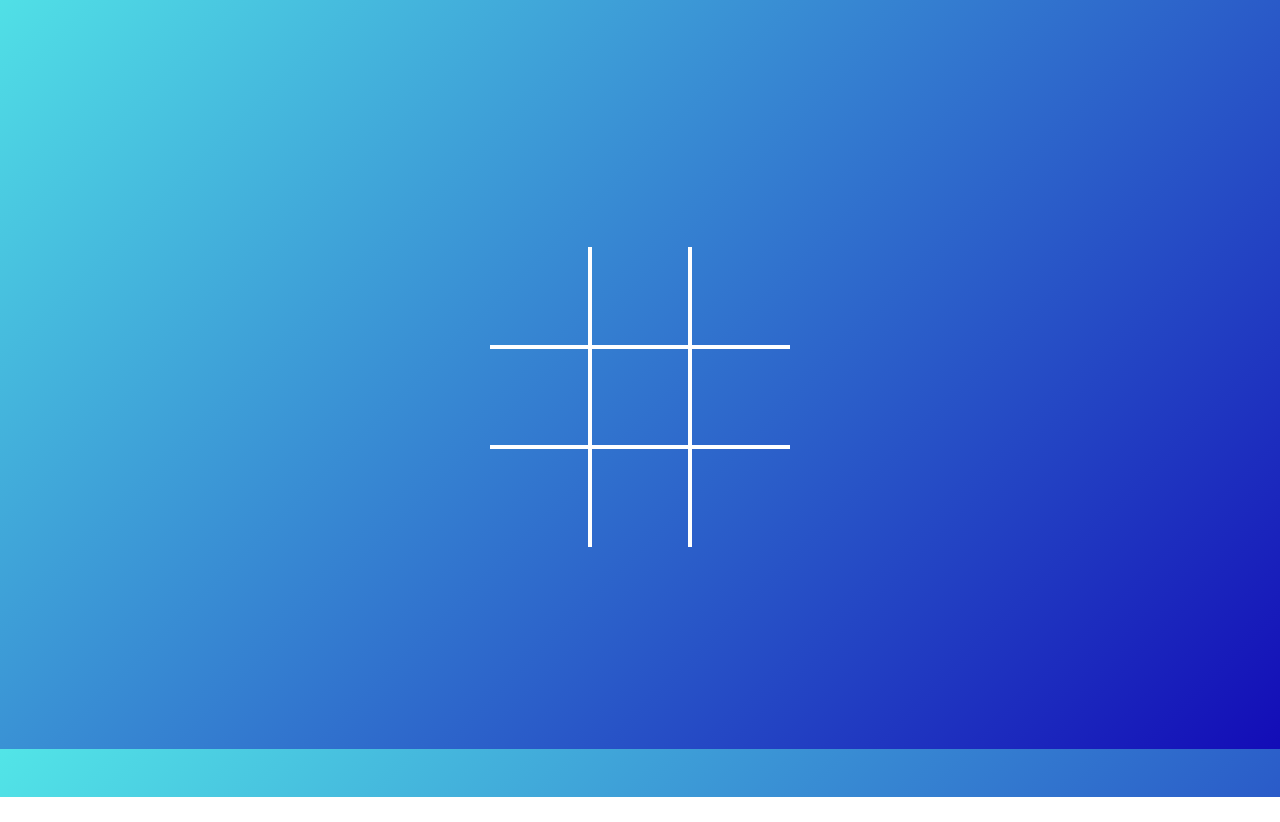
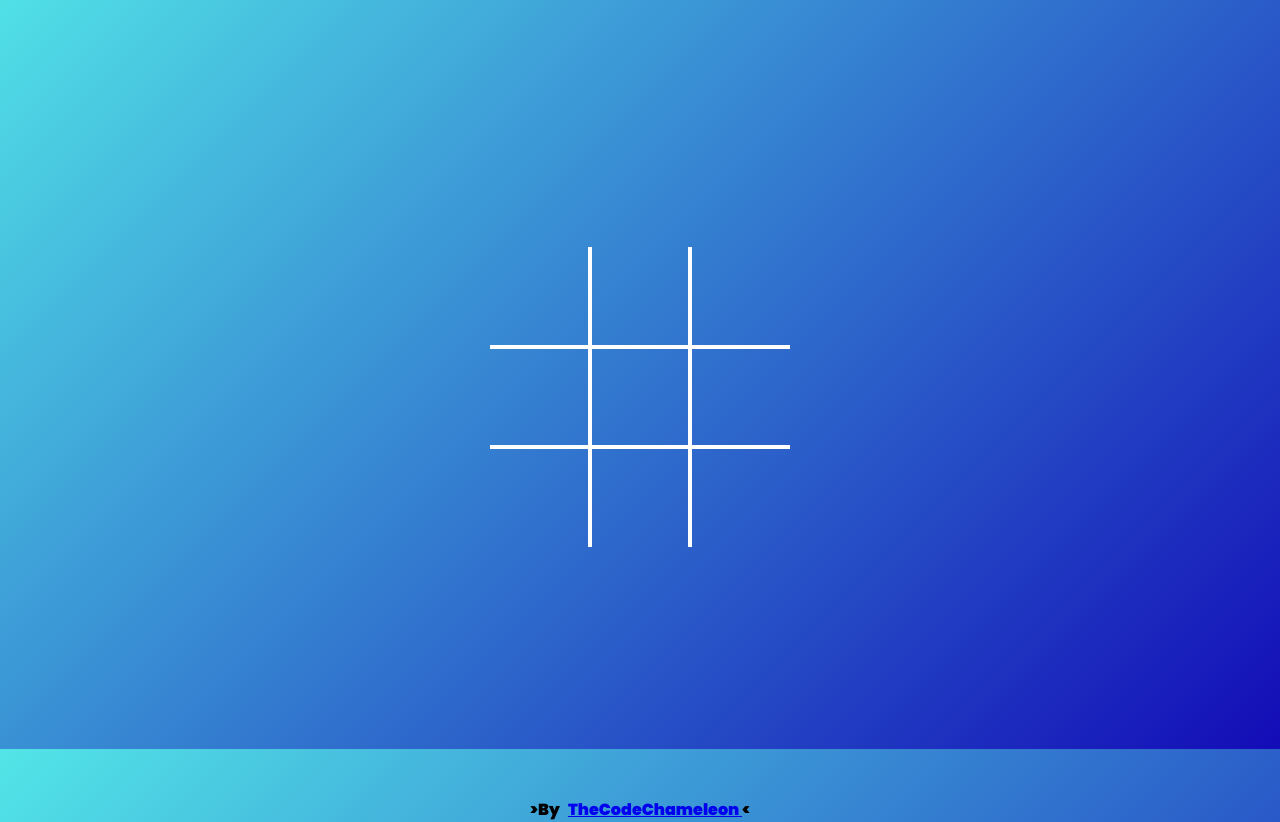
Before and after one commit to TheCodeChameleon/Project-Tic-Tac-Toe, a plain HTML site: page index.html in a window 1280 px wide. Shown: the part 51-873 px from the top of the page. Before the commit the page ends 848 px from the top, so only its background shows below. Drawn offline with Linux system fonts and the light colour scheme.

Commit message:
FOOTER ADDED

```diff
--- a/index.html
+++ b/index.html
@@ -7,6 +7,7 @@
 
     <title>Tic Tac Toe Game</title>
 
+    <link rel="shortcut icon" href="./photos/favicon.png" type="image/x-icon" />
     <link rel="stylesheet" href="./styles.css" />
     <style>
       @import url("https://fonts.googleapis.com/css2?family=Poppins:wght@900&display=swap");
@@ -36,5 +37,17 @@
         RESET
       </button>
     </div>
+    <div class="footer">
+      <p>
+        >By &nbsp;
+        <a
+          href="https://github.com/TheCodeChameleon"
+          target="_blank"
+          rel="noopener noreferrer"
+          >TheCodeChameleon
+        </a>
+        <
+      </p>
+    </div>
   </body>
 </html>
```
